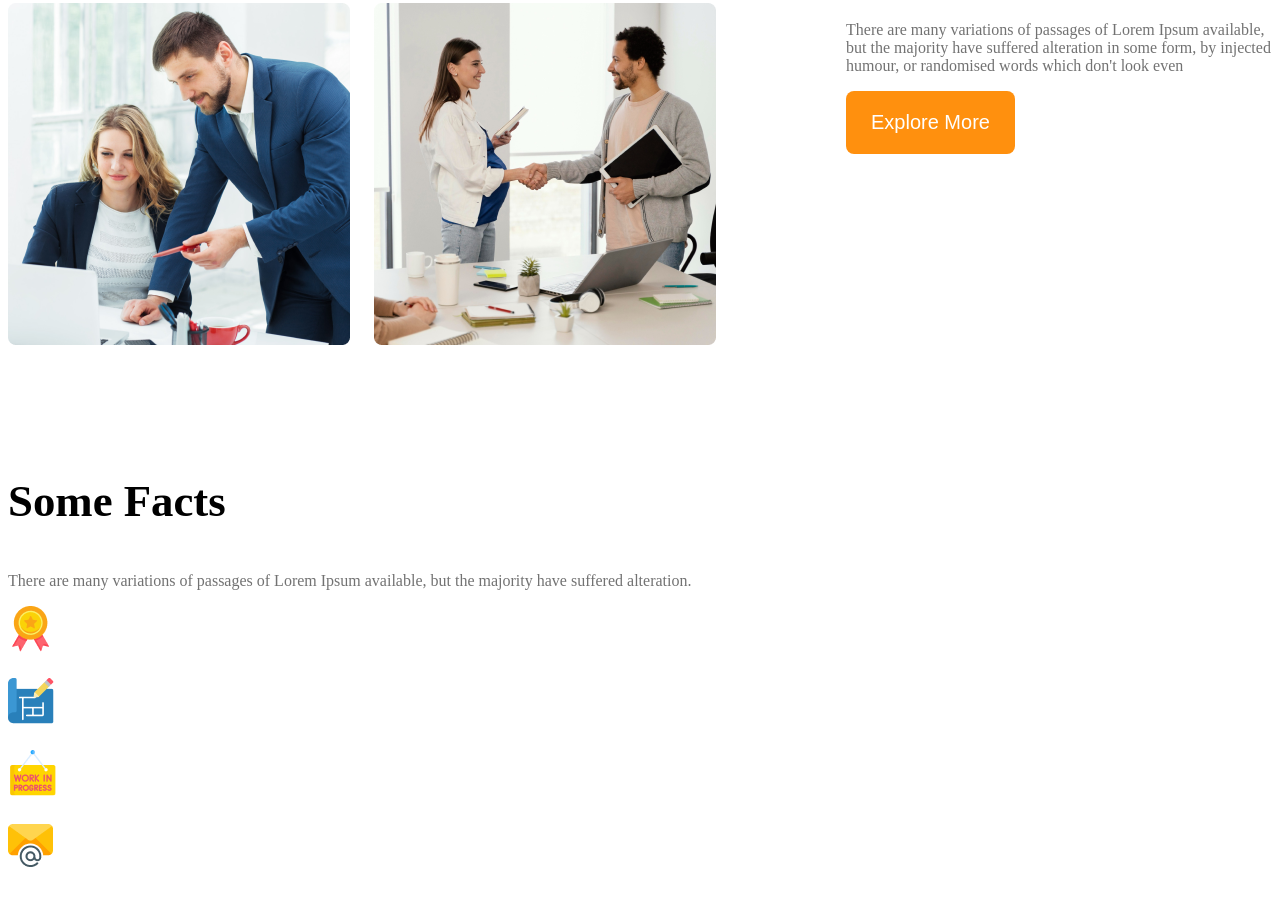
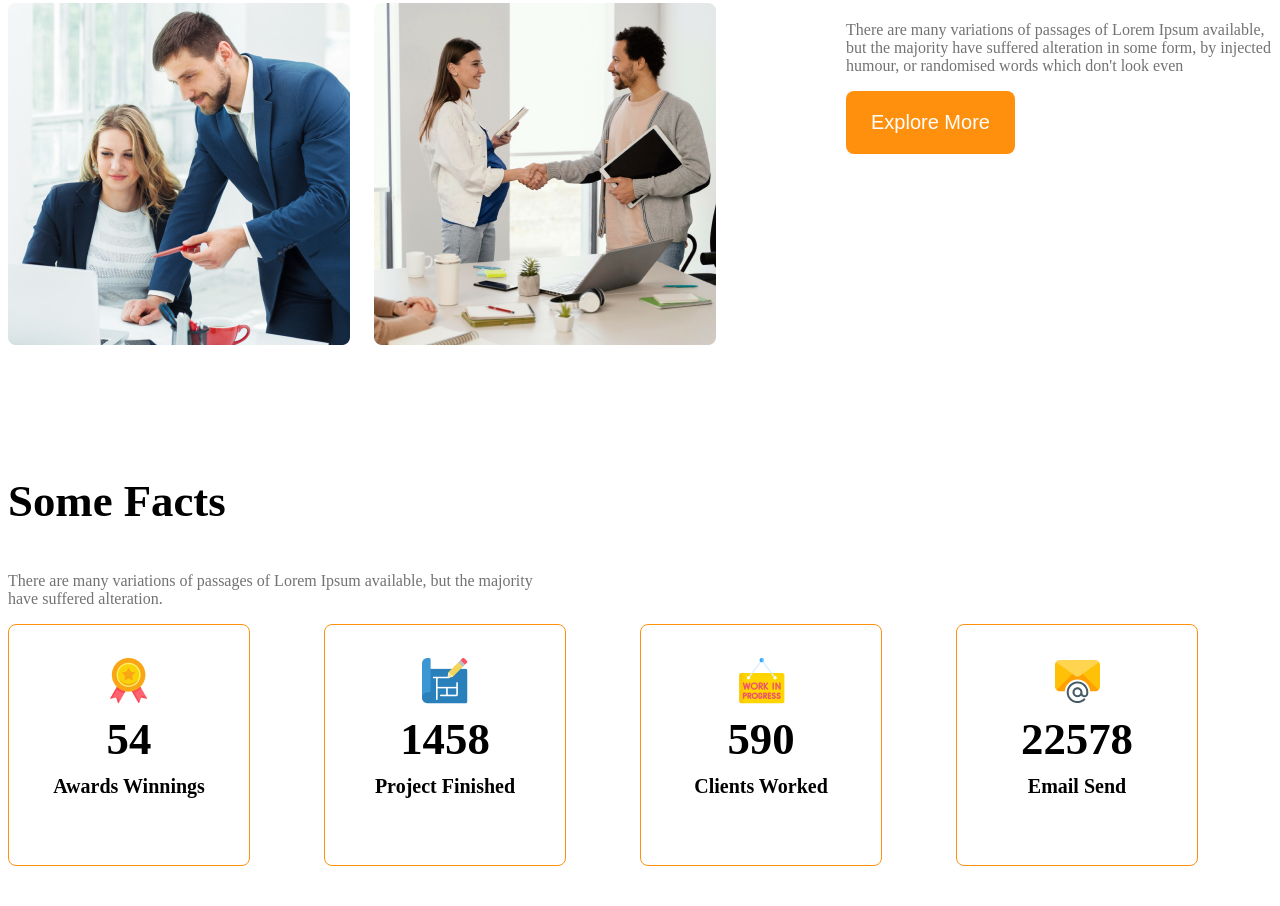
Before and after one commit to Ajim88/G3_architect, a plain HTML site: page index.html in a window 1280 px wide. Shown: the part 1669-2575 px from the top of the page. Drawn offline with Linux system fonts and the light colour scheme.

Commit message:
some fact

```diff
--- a/index.html
+++ b/index.html
@@ -51,28 +51,36 @@
          <!-- Feature will Enjoy -->
         <section>
             <h3 class="section-title">Some Facts</h3>
-            <p class="text-light-gray">There are many variations of passages of Lorem Ipsum available, but the majority have suffered alteration.</p>
+            <p class="text-light-gray fact-d">There are many variations of passages of Lorem Ipsum available, but the majority have suffered alteration.</p>
             <div class="fact-contnr">
                 <!-- .fact*4>img.fact-icon+h4.fact-number+h5.fact-name -->
-                <div class="fact">
-                    <img src="images/icons/ribon.png" alt="" class="fact-icon">
-                    <h4 class="fact-number"></h4>
-                    <h5 class="fact-name"></h5>
+                <div class="fact-card display-flex">
+                    <div>
+                        <img src="images/icons/ribon.png" alt="" class="fact-icon">
+                        <h4 class="fact-number">54</h4>
+                        <h5 class="fact-name">Awards Winnings</h5>
+                    </div>
                 </div>
-                <div class="fact">
-                    <img src="images/icons/projects.png" alt="" class="fact-icon">
-                    <h4 class="fact-number"></h4>
-                    <h5 class="fact-name"></h5>
+                <div class="fact-card display-flex">
+                    <div>
+                        <img src="images/icons/projects.png" alt="" class="fact-icon">
+                        <h4 class="fact-number">1458</h4>
+                        <h5 class="fact-name">Project Finished</h5>
+                    </div>
                 </div>
-                <div class="fact">
-                    <img src="images/icons/customers.png" alt="" class="fact-icon">
-                    <h4 class="fact-number"></h4>
-                    <h5 class="fact-name"></h5>
+                <div class="fact-card display-flex">
+                    <div>
+                        <img src="images/icons/customers.png" alt="" class="fact-icon">
+                        <h4 class="fact-number">590</h4>
+                        <h5 class="fact-name">Clients Worked</h5>
+                    </div>
                 </div>
-                <div class="fact">
-                    <img src="images/icons/email.png" alt="" class="fact-icon">
-                    <h4 class="fact-number"></h4>
-                    <h5 class="fact-name"></h5>
+                <div class="fact-card display-flex">
+                    <div>
+                        <img src="images/icons/email.png" alt="" class="fact-icon">
+                        <h4 class="fact-number">22578</h4>
+                        <h5 class="fact-name">Email Send</h5>
+                    </div>
                 </div>
             </div>
         </section>
--- a/styles/styel.css
+++ b/styles/styel.css
@@ -106,6 +106,39 @@ main > section{
 #quick-list{
     font-weight: 500;
 }
+
+/* some facts related styles */
+
+.fact-contnr{
+    display: grid;
+    grid-template-columns: repeat(4, 1fr);
+}
+.fact-card{
+    border: 1px solid #FF900E;
+    width: 240px;
+    height: 240px;
+    border-radius: 8px;
+    text-align: center;
+    align-items: center;
+    justify-content: center;
+}
+
+.fact-number{
+    font-size: 2.8rem;
+    font-weight: 600;
+    margin-top: 5px;
+    margin-bottom: 10px;
+
+}
+
+.fact-name{
+    font-size: 1.25rem;
+    font-weight: 600;
+    margin-top: 10px;
+}
+.fact-d{
+    max-width: 540px;
+}
 /* responsive media qurey */
 @media screen and (max-width: 576px) {
     .navbar,
```
